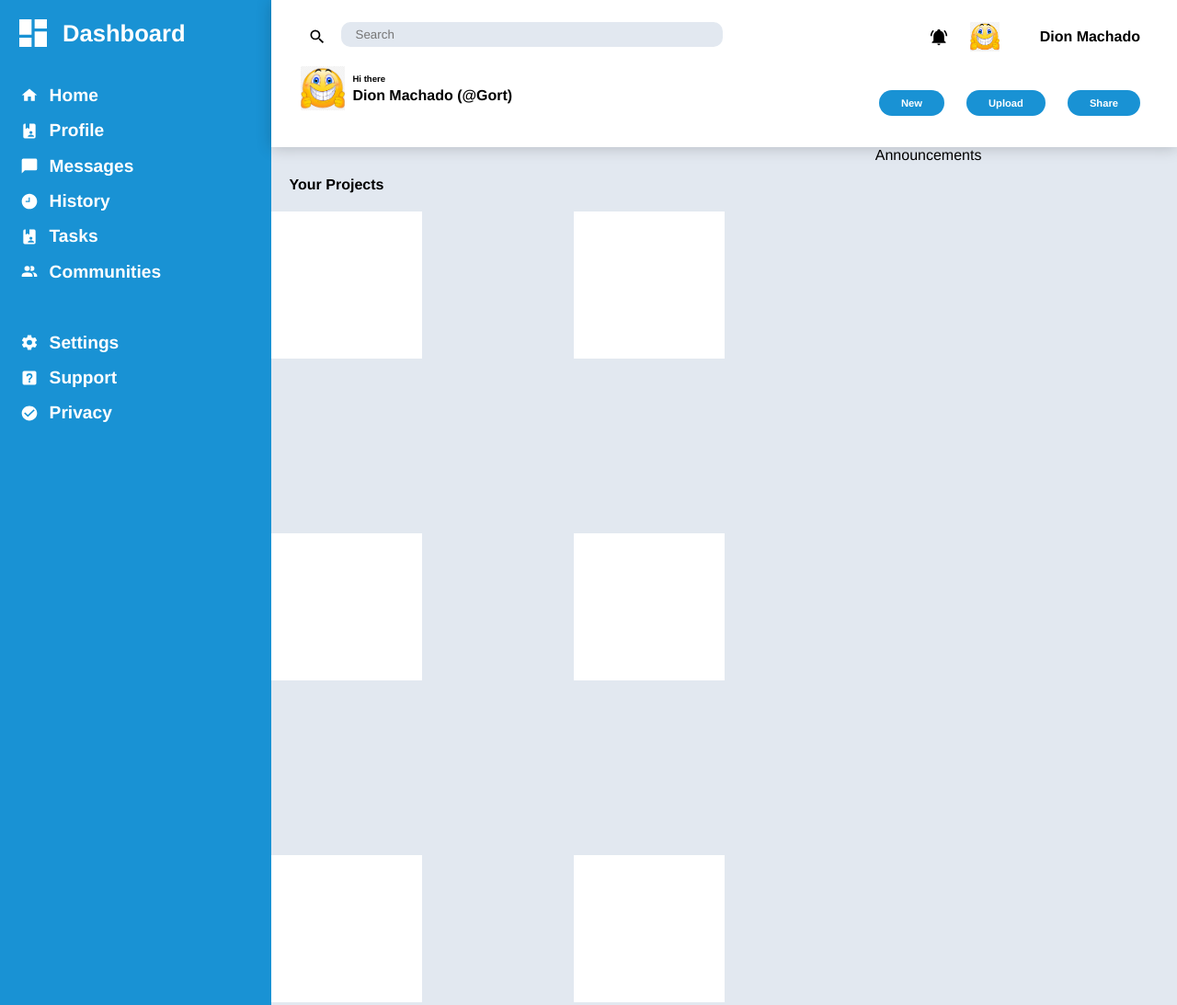
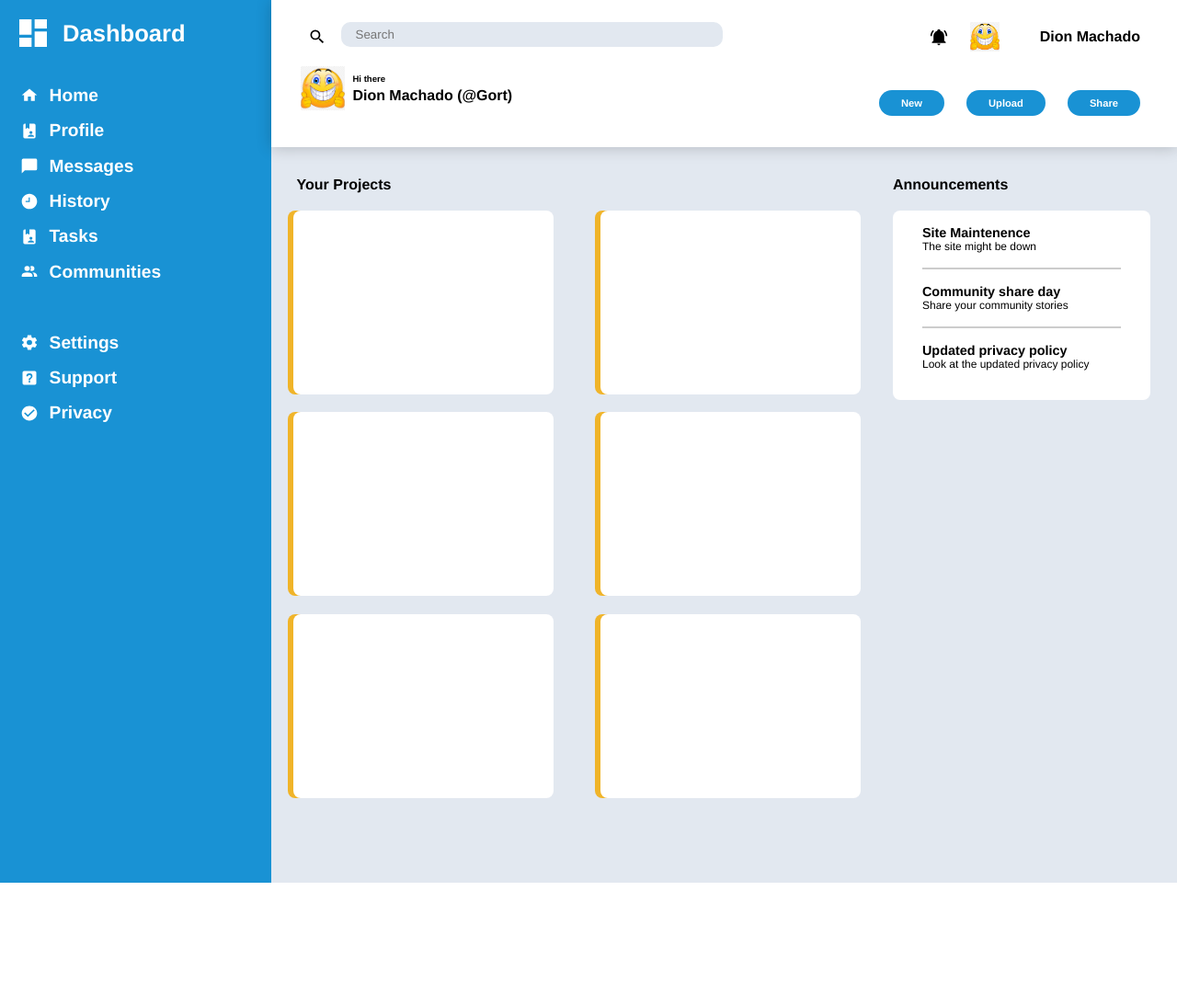
Before and after one commit to SOmerandomdev-ui/Odin-Projects, a plain HTML site: page index.html in a window 1280 px wide. Shown: the top 1093 px of the page at 92% size. After the commit the page ends 960 px from the top, so only its background shows below. Drawn offline with Linux system fonts and the light colour scheme.

Commit message:
Finsihed the layout for the main and started on the announcements section

```diff
--- a/index.html
+++ b/index.html
@@ -62,6 +62,16 @@
 
         <div class="Announcements">
             <p>Announcements</p>
+            <div class="Announce">
+                <p> Site Maintenence </p>
+                <p>The site might be down </p>
+
+                <p> Community share day</p>
+                <p>Share your community stories</p>
+
+                <p>Updated privacy policy</p>
+                <p>Look at the updated privacy policy</p>
+            </div>
         </div>
 
         <div class="Trending">
--- a/style.css
+++ b/style.css
@@ -1,6 +1,6 @@
 * {
     padding: 0;
-    margin:0;
+    margin: 0;
     font-family: Helvetica;
 }
 
@@ -8,22 +8,22 @@ body {
     height: 100vh;
     width: 100vw;
     display: grid;
-    overflow-x:hidden;
+    overflow-x: hidden;
     grid-template-columns: 1.5fr 5fr;
-    grid-template-rows: repeat(8, 20vh);
+    grid-template-rows: repeat(6, 20vh);
     grid-template-areas: "Dashboard Header"
         "Dashboard Body"
         "Dashboard Body"
         "Dashboard Body"
         "Dashboard Body"
         "Dashboard Body"
-                         "Dashboard Body"
-                         "Dashboard Body";
+
+    ;
 }
 
 .Dashboard {
     grid-area: Dashboard;
-    display:grid;
+    display: grid;
     background-color: #1992D4;
     color: white;
     font-weight: 700;
@@ -33,7 +33,7 @@ body {
     align-items: flex-start;
     padding-left: 1rem;
     padding-top: 1rem;
-    gap:0.9rem;
+    gap: 0.9rem;
 
 
 }
@@ -45,20 +45,20 @@ body {
 }
 
 .Main {
-    font-size:1.6rem;
+    font-size: 1.6rem;
     display: flex;
     align-items: center;
 }
 
-.Dashboard  .Main img {
-    width:2.5rem;
-    height:2.5rem;
+.Dashboard .Main img {
+    width: 2.5rem;
+    height: 2.5rem;
 }
 
 .Dashboard img {
-    width:1.2rem;
-    height:1.2rem;
-    padding-right:0.75rem;
+    width: 1.2rem;
+    height: 1.2rem;
+    padding-right: 0.75rem;
     filter: brightness(0) invert(1);
 }
 
@@ -68,7 +68,7 @@ body {
     z-index: 10;
     background-color: #FFFFFF;
     display: grid;
-    box-shadow: 0 0.05rem 1rem 0 rgba(0,0,0,0.2);
+    box-shadow: 0 0.05rem 1rem 0 rgba(0, 0, 0, 0.2);
     grid-template-columns: repeat(4, 1fr) 1.5fr;
     grid-template-rows: 2fr 3fr;
     grid-template-areas: "Search Search Search Fit Noti"
@@ -84,23 +84,23 @@ body {
 .Search {
     grid-area: Search;
     display: flex;
-    padding-top:1rem;
+    padding-top: 1rem;
     padding-left: 2.5rem;
     align-items: center;
     gap: 0.5rem;
 }
 
 form {
-    width:100%;
+    width: 100%;
     height: 2rem;
 }
 
-input{
+input {
     border-radius: 10px 10px 10px 10px;
     background-color: #E2E8F0;
     border-width: 0px;
-    width:90%;
-    height:85%
+    width: 90%;
+    height: 85%
 }
 
 input::placeholder {
@@ -109,8 +109,8 @@ input::placeholder {
 
 .Notification {
     grid-area: Noti;
-    padding-top:1rem;
-    display:flex;
+    padding-top: 1rem;
+    display: flex;
     align-items: center;
     font-weight: 700;
     justify-content: flex-end;
@@ -129,45 +129,45 @@ img[src="Thumbs.jpeg"] {
 
 .Entry {
     grid-area: Entry;
-    display:flex;
+    display: flex;
 }
 
 .Entry img[src="Thumbs.jpeg"] {
-    padding-top:0.5rem;
+    padding-top: 0.5rem;
     width: 3em;
     height: 3rem;
-    padding-left:2rem;
+    padding-left: 2rem;
 }
 
 .Entry div p:first-child {
-    font-size:0.6rem;
+    font-size: 0.6rem;
     font-weight: 700;
-    padding-top:1rem;
+    padding-top: 1rem;
 
 }
 
 .Entry div p:nth-child(2) {
     font-weight: 700;
-    padding-top:0.25rem;
+    padding-top: 0.25rem;
 }
 
 .Extra {
     grid-area: Extra;
     display: flex;
-    gap:1.5rem;
-    color:white;
+    gap: 1.5rem;
+    color: white;
     align-items: center;
     justify-content: end;
-    padding-right:2.5rem;
+    padding-right: 2.5rem;
 
 }
 
-.Extra > div {
-     background-color:#1992D4;
+.Extra>div {
+    background-color: #1992D4;
     font-size: 0.7rem;
     padding: 0.5rem 1.5rem 0.5rem 1.5rem;
-     font-weight:700;
-    border-radius: 100px ;
+    font-weight: 700;
+    border-radius: 100px;
     justify-content: flex-end;
 }
 
@@ -175,7 +175,7 @@ img[src="Thumbs.jpeg"] {
     grid-area: Body;
     display: grid;
     background-color: #E2E8F0;
-    min-height:20vh;
+    min-height: 20vh;
     grid-template-columns: 3fr 1.5fr;
     grid-template-rows: 1fr 1fr;
     grid-template-areas: "Projects Announce"
@@ -189,21 +189,88 @@ img[src="Thumbs.jpeg"] {
     font-weight: 700;
     padding-top: 4vh;
     padding-left: 1.5vw;
+    justify-self: start;
+
 }
 
 .Projects {
-    display:grid;
+    display: grid;
     grid-area: Projects;
     grid-template-columns: 1fr 1fr;
-    grid-template-rows: 0.2fr 1fr 1fr 1fr;
+    grid-template-rows: 0.1fr 25vh 25vh 25vh;
+    justify-items: center;
+    gap: 1.2rem;
+
+}
+
+.Projects:nth-child(odd) {
+    padding-left: 0.5rem;
 }
 
 
 .Projects div {
-    grid-auto-rows:20vh;
-    width: 50%;
-    height: 20vh;
-    gap:2rem;
+    width: 90%;
+    height: 25vh;
+    gap: 2rem;
     background-color: white;
+    box-shadow: -6px 0 0 0 #F0B429;
+    border-radius: 8px;
+}
+
+.Announcements {
+    grid-area: Announce;
+    display: flex;
+    font-size: 1rem;
+    font-weight: 700;
+    padding-top: 4vh;
+    padding-left: 1.5vw;
+    flex-direction: column;
+    gap: 1.2rem;
+}
+
+.Announce {
+    width: 70%;
+    background-color: white;
+    border-radius: 8px;
+    display: flex;
+    flex-direction: column;
+    justify-content: center;
+    align-content: center;
+    padding-left: 2rem;
+    padding-right: 2rem;
 
 }
+
+.Announce p:first-child {
+    padding-top: 2rem;
+}
+
+.Announce p:nth-child(even) {
+    font-weight: 100;
+    font-size: 0.75rem;
+    border-top: 0;
+    /* remove top border if any */
+    /* the line */
+
+}
+
+.Announce p:nth-of-type(2),
+.Announce p:nth-of-type(4) {
+    border-bottom: 2px solid #ccc;
+}
+
+
+
+.Announce p:nth-child(odd) {
+    font-weight: 700;
+    font-size: 0.9rem;
+
+}
+
+.Announce p:nth-child(2n+1) {
+    padding-top: 1rem;
+}
+
+.Announce:last-child, .Announce p:nth-child(2n)  {
+    padding-bottom: 1rem;
+}
```
Lines whose indentation alone changed are shown as unchanged.
